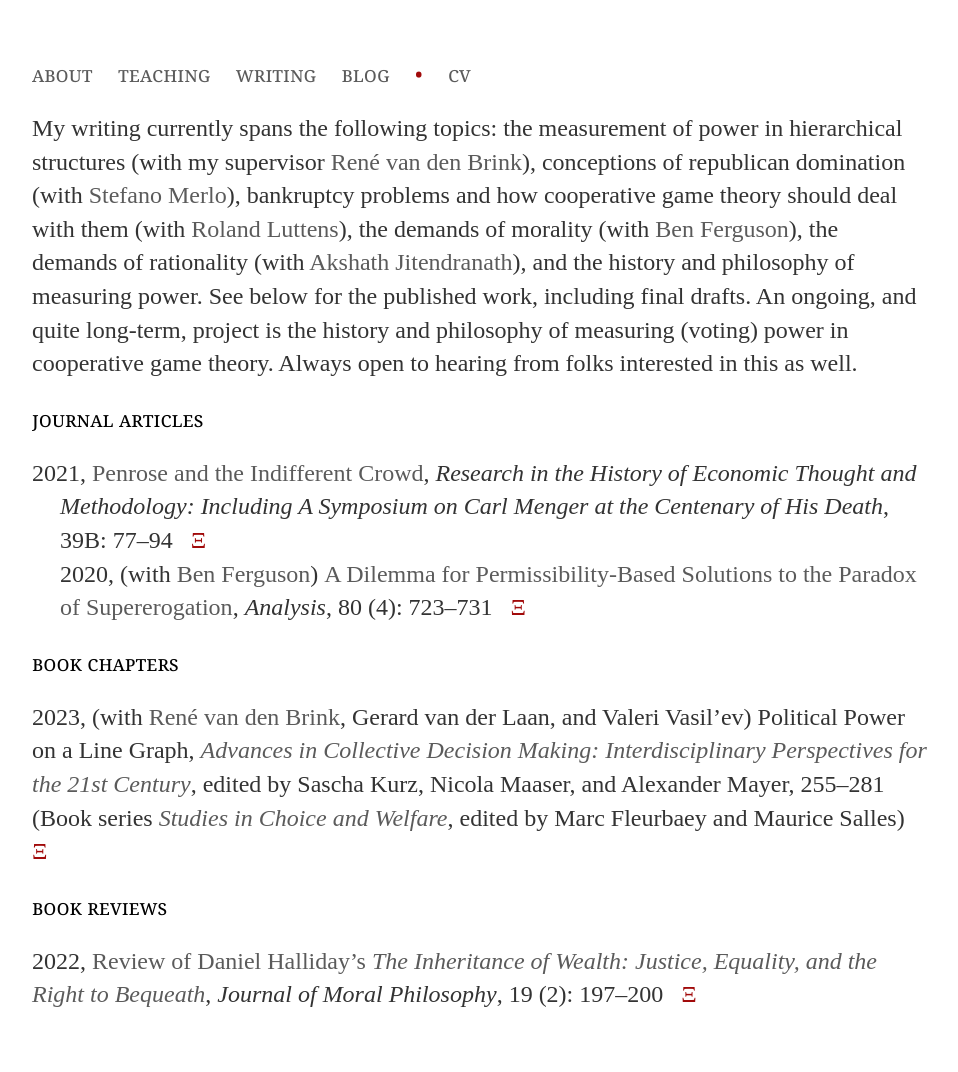
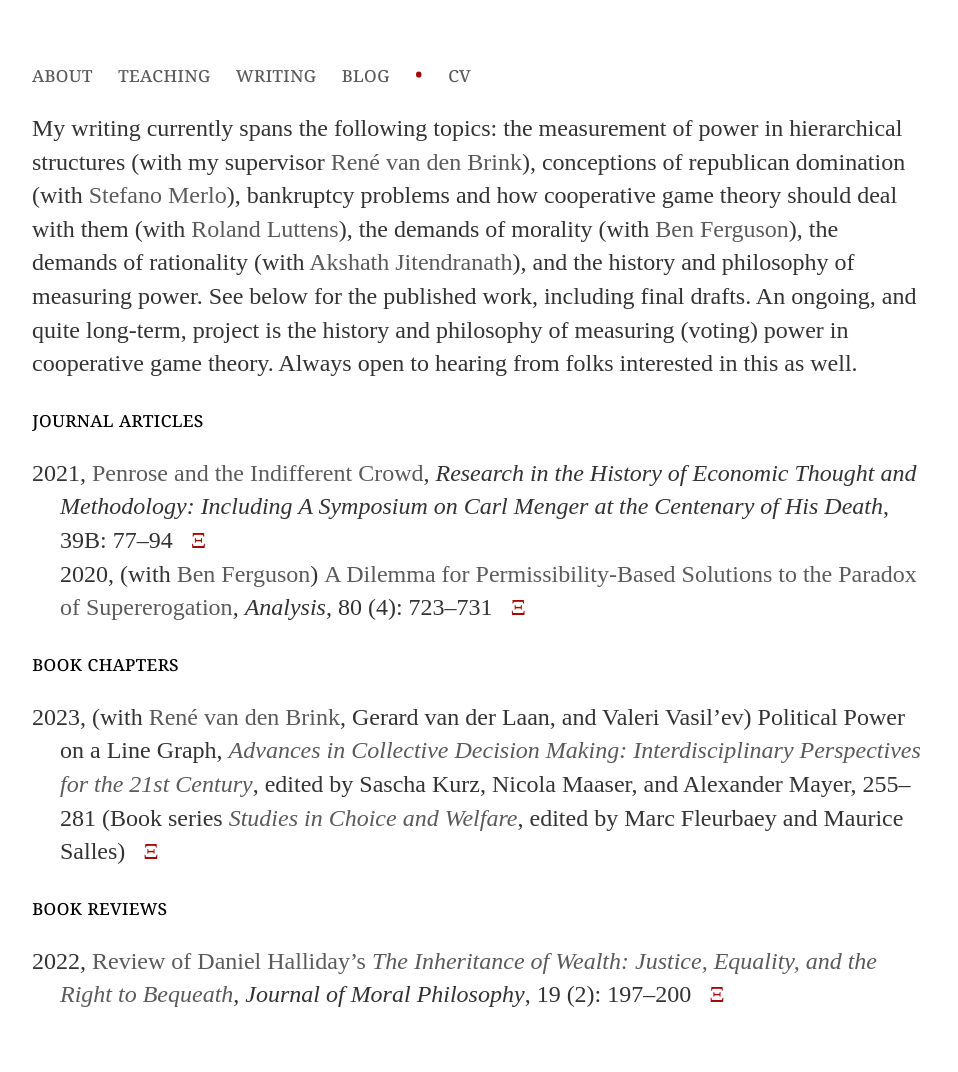
Before and after one commit to uzunovam/uzunovam, a Jekyll site: the page built from writing/index.html, in a window 1280 px wide. Shown: the whole page, without its empty margins (160-1118 px from the left). Built offline with Jekyll 4.4.1, drawn with Linux system fonts in a browser that asks for light colours.

Commit message:
Update index.html

```diff
--- a/writing/index.html
+++ b/writing/index.html
@@ -8,7 +8,7 @@
 	<p class="hangingIndent">2021, <a href="https://doi.org/10.1108/S0743-41542021000039B006">Penrose and the Indifferent Crowd</a>, <cite>Research in the History of Economic Thought and Methodology: Including A Symposium on Carl Menger at the Centenary of His Death</cite>, 39B: 77–94 &nbsp; <a href="/files/papers/Penrose and the Indifferent Crowd.pdf"><bullet>&Xi;</bullet></a></br>
 	2020, (with <a href="https://www.benjaminferguson.org/">Ben Ferguson</a>) <a href="https://doi.org/10.1093/analys/anaa033">A Dilemma for Permissibility-Based Solutions to the Paradox of Supererogation</a>, <cite>Analysis</cite>, 80 (4): 723–731  &nbsp; <a href="/files/papers/A Dilemma for Permissibility-Based Solutions to the Paradox of Supererogation.pdf"><bullet>&Xi;</bullet></a></p>
 	<section>book chapters</section>
-	<p>2023, (with <a href="http://personal.vu.nl/j.r.vanden.brink/">René van den Brink</a>, Gerard van der Laan, and Valeri Vasil’ev) Political Power on a Line Graph, <a href="https://link.springer.com/book/9783031216954"><cite>Advances in Collective Decision Making: Interdisciplinary Perspectives for the 21st Century</cite></a>, edited by Sascha Kurz, Nicola Maaser, and Alexander Mayer, 255–281 (Book series <a href="https://www.springer.com/series/6869"><cite>Studies in Choice and Welfare</cite></a>, edited by Marc Fleurbaey and Maurice Salles) &nbsp; <a href="/files/papers/Political Power on a Line Graph.pdf"><bullet>&Xi;</bullet></a></p>
+	<p class="hangingIndent">2023, (with <a href="http://personal.vu.nl/j.r.vanden.brink/">René van den Brink</a>, Gerard van der Laan, and Valeri Vasil’ev) Political Power on a Line Graph, <a href="https://link.springer.com/book/9783031216954"><cite>Advances in Collective Decision Making: Interdisciplinary Perspectives for the 21st Century</cite></a>, edited by Sascha Kurz, Nicola Maaser, and Alexander Mayer, 255–281 (Book series <a href="https://www.springer.com/series/6869"><cite>Studies in Choice and Welfare</cite></a>, edited by Marc Fleurbaey and Maurice Salles) &nbsp; <a href="/files/papers/Political Power on a Line Graph.pdf"><bullet>&Xi;</bullet></a></p>
 	<section>book reviews</section>
-	<p>2022, <a href="https://doi.org/10.1163/17455243-19020001">Review of Daniel Halliday’s <cite>The Inheritance of Wealth: Justice, Equality, and the Right to Bequeath</cite></a>, <cite>Journal of Moral Philosophy</cite>, 19 (2): 197–200 &nbsp; <a href="/files/papers/Halliday, The Inheritance of Wealth, Review.pdf"><bullet>&Xi;</bullet></a></p>
+	<p class="hangingIndent">2022, <a href="https://doi.org/10.1163/17455243-19020001">Review of Daniel Halliday’s <cite>The Inheritance of Wealth: Justice, Equality, and the Right to Bequeath</cite></a>, <cite>Journal of Moral Philosophy</cite>, 19 (2): 197–200 &nbsp; <a href="/files/papers/Halliday, The Inheritance of Wealth, Review.pdf"><bullet>&Xi;</bullet></a></p>
 </div><!-- /.blurb -->
```
